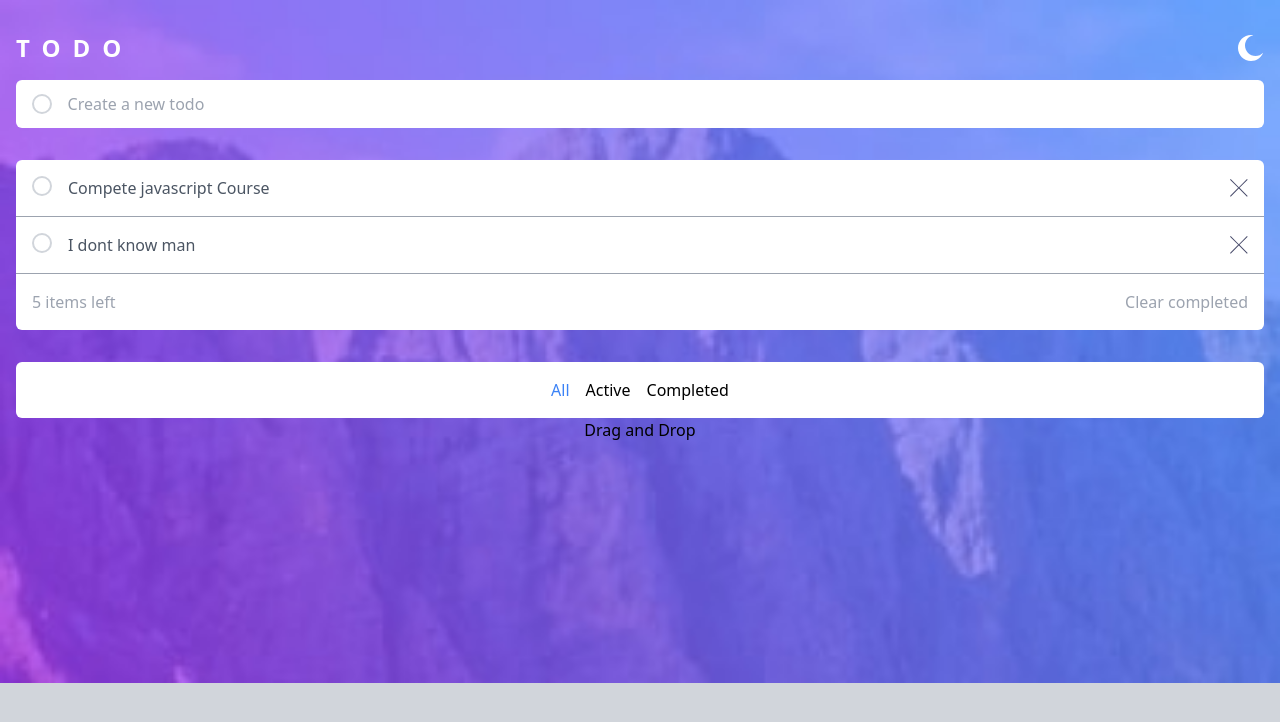
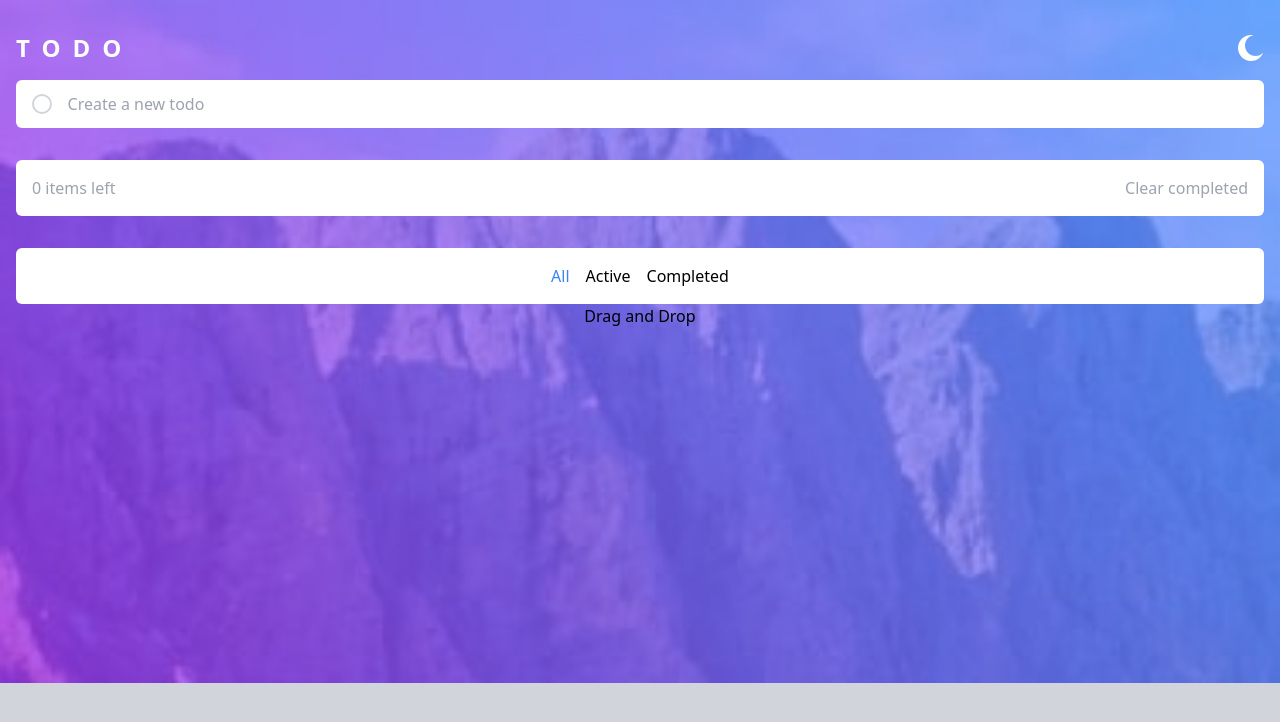
Before and after one commit to martinoremonje/formularioReact, a React (Vite) app: page / in a window 1280 px wide. Shown: the top 722 px of the page. Built offline with nearby package versions, Linux system fonts and the light colour scheme.

Commit message:
UseState Study

```diff
--- a/src/App.jsx
+++ b/src/App.jsx
@@ -1,5 +1,4 @@
 import { useState } from "react";
-import CrossIcon from "./components/Icons/CrossIcon";
 import Moon from "./components/Icons/Moon";
 import Form from "./components/Form";
 import Articles from "./components/Articles";
@@ -7,9 +6,14 @@ import Articles from "./components/Articles";
 const App = () =>{
 
   const [fill, setFill] = useState("#FFF");
-  const [todos, setTodos] = useState(["Compete javascript Course", "I dont know man"]);
+  const [todos, setTodos] = useState([]);
 
-
+  const handleForm = (e) =>{
+    e.preventDefault();
+    const newTodo = e.target.todo.value;
+    setTodos([...todos, newTodo]);
+    e.target.reset();
+  }
 
 
   const handleFillButton = () =>{
@@ -27,7 +31,7 @@ const App = () =>{
     </h1>
     <button onClick={handleFillButton}><Moon fill={fill}/></button>
     </div>
-    <Form />
+    <Form handleForm={handleForm}/>
     </header>
 
     <main className="container mx-auto mt-8 px-4">
@@ -36,7 +40,7 @@ const App = () =>{
 
     <Articles todos={todos}/>
     <section className="flex justify-between px-4 py-4">
-      <span className="text-gray-400">5 items left</span>
+      <span className="text-gray-400">{todos.length} items left</span>
       <button className="text-gray-400">Clear completed</button>
     </section>
     </div>
--- a/src/components/Form.jsx
+++ b/src/components/Form.jsx
@@ -1,8 +1,8 @@
-const Form = () => {
+const Form = ({handleForm}) => {
     return (
-        <form action="" className="mt-4 flex rounded-md bg-white overflow-hidden py-3 gap-4 items-center px-4">
+        <form onSubmit={handleForm} action="" className="mt-4 flex rounded-md bg-white overflow-hidden py-3 gap-4 items-center px-4">
         <span className="border-gray-300 h-5 w-5 inline-block rounded-full border-2"></span>
-        <input type="text" placeholder="Create a new todo" className="w-full text-gray-400 outline-none"/>
+        <input name="todo" type="text" placeholder="Create a new todo" className="w-full text-gray-400 outline-none"/>
         </form>
     )
  };
```
